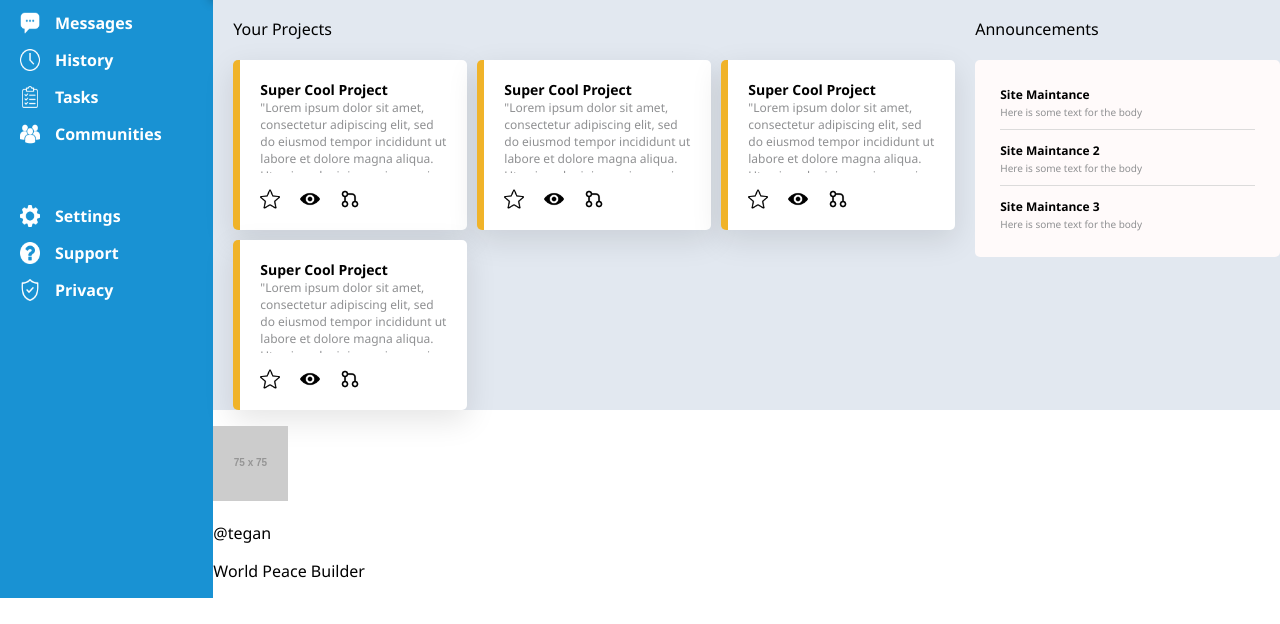
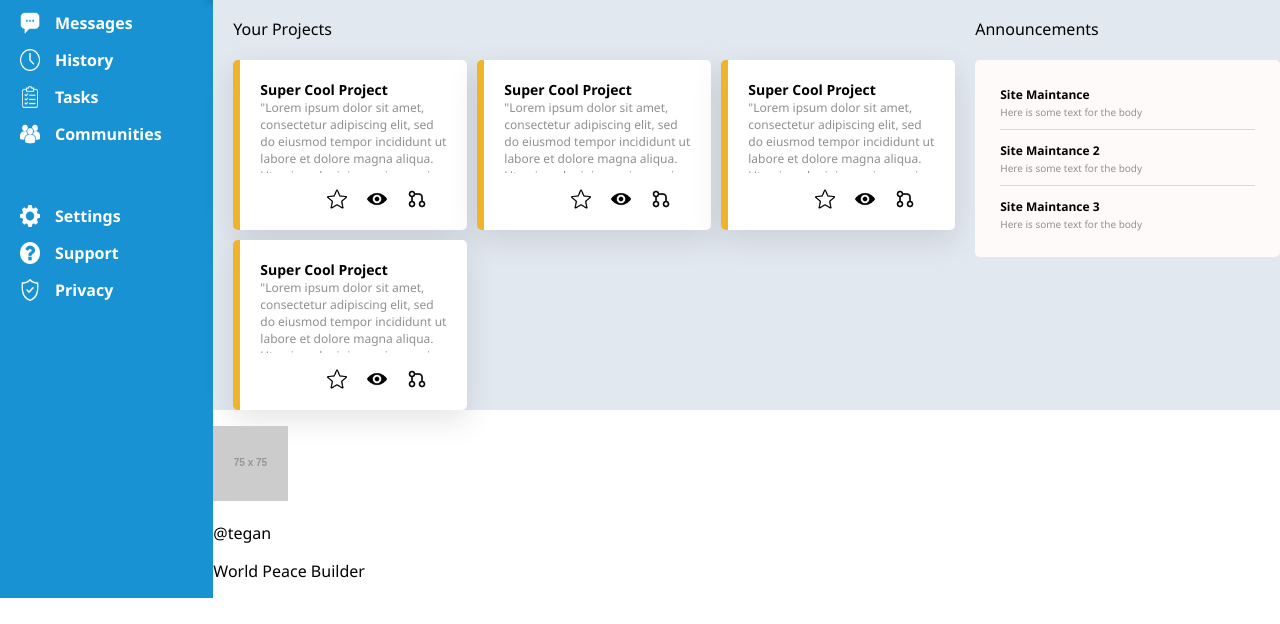
Before and after one commit to heyJoshLee/odin-admin-dashboard, a plain HTML site: page index.html in a window 1280 px wide. Shown: the part 176-800 px from the top of the page. Drawn offline with Linux system fonts and the light colour scheme; placeholder pictures from the web are drawn by us.

Commit message:
Fix project button positioning

```diff
--- a/style.css
+++ b/style.css
@@ -230,10 +230,11 @@ a {
 }
 
 .project-button-container {
-    text-align: right;
     right: 0;
     bottom: 0;
     margin-right: 20px;
+    justify-self: end;
+
 }
 
 .project-button-container ul {
@@ -251,9 +252,6 @@ a {
     border-radius: var(--soft-border-radius);
 }
 
-.announcement {
-}
-
 .announcement + .announcement {
     border-top: 1px solid var(--custom-gray);
 }
```
